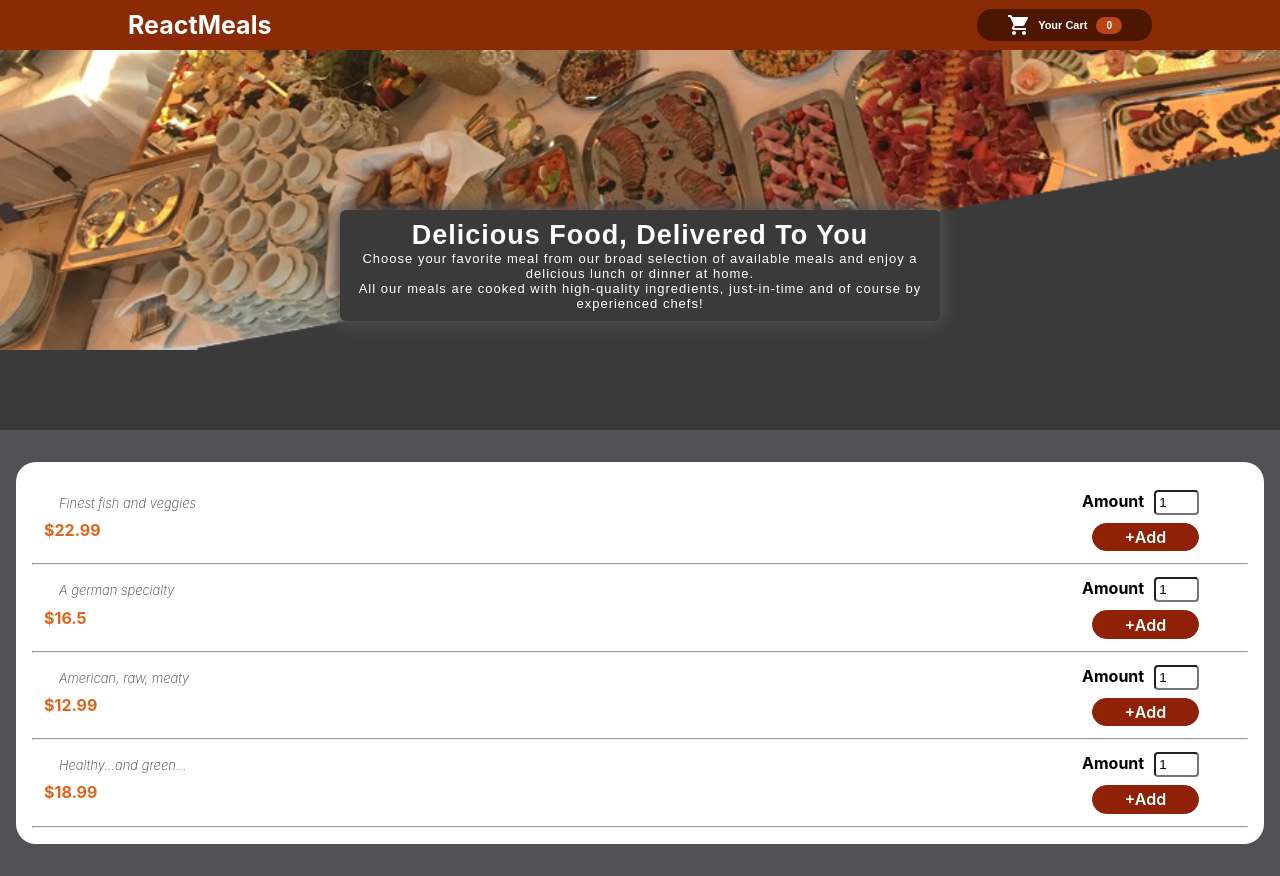
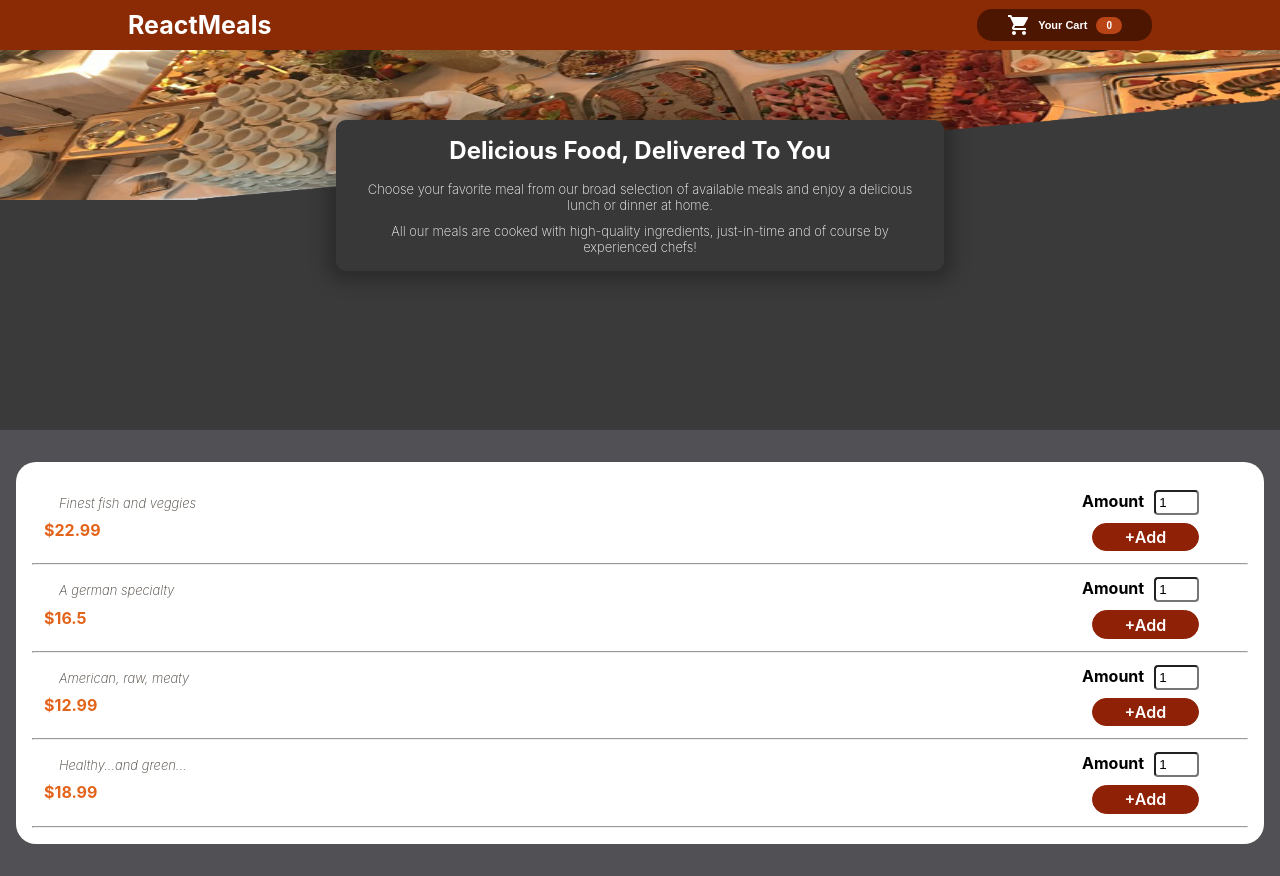
Before and after one commit to BadieSAKKA2/Section2, a React (Create React App) app in the folder food-delivery/: page / in a window 1280 px wide. Built offline with nearby package versions, Linux system fonts and the light colour scheme.

Commit message:
Made corrections to the code and added some TODOs

```diff
--- a/food-delivery/src/Components/CartModal/CartModal.js
+++ b/food-delivery/src/Components/CartModal/CartModal.js
@@ -1,22 +1,21 @@
 import CartItem from "./../CartItem/CartItem"
 import classes from "./CartModal.module.css";
 import { useCart } from './../../Contexts/cart-context';
+import { useThemeProps } from "@mui/material";
 
-const CartModal = () => {
+const CartModal = (props) => {
   const { state , dispatch} = useCart();
 
   const handleCloseModal = ()=>{
-    dispatch({type:"RENDER_CART"})
+    dispatch({type:"RENDER_CART"});
+    props.onCLose(); //TODO: menich mestaw3eb barcha l'utilisation mtaa dispatch "RENDER_CART" fel cas hedha (manipulation mtaa UI). ani 3maltha hakka ken thb tbaddalha famma hatta mochkl.
   }
   const calculateTotalPrice = (items) => {
     return items.reduce((total, item) => total + item.price * item.quantity, 0);
   };
 
   return (
-    <div>
-
-        <div className={classes.backdrop}>
-          <div className={classes.modal}>
+    <div >
             <div className={classes.content}>
               <ul>
                 {state.cartItems.map((item) => (
@@ -26,8 +25,6 @@ const CartModal = () => {
               <p>Total:{calculateTotalPrice(state.cartItems)}</p>
               <button onClick={handleCloseModal}>Close</button>
             </div>
-          </div>
-        </div>
 
       </div>
   );
--- a/food-delivery/src/Components/CartModal/CartModal.module.css
+++ b/food-delivery/src/Components/CartModal/CartModal.module.css
@@ -1,3 +1,5 @@
+
+/* MTBH: css not used  (modal and backdrop are handled in Modal component)
 .backdrop {
     position: fixed;
     top: 0;
@@ -18,6 +20,7 @@
     display: flex;
   }
 
+*/
   .content {
     padding: 1rem;
     background-color: white;
--- a/food-delivery/src/Components/Header/Header.js
+++ b/food-delivery/src/Components/Header/Header.js
@@ -15,6 +15,7 @@ function Header() {
     setCartIsOpen(true);
   };
   const closeCartHandler = () => {
+    console.log("jkbjknj");
     setCartIsOpen(false);
   };
 
@@ -31,9 +32,7 @@ function Header() {
         <div className="cart-number-tag">{cartContext.state.cartItems.length}</div>
       </button>
       <Modal isOpen={cartIsOpen} onClose={closeCartHandler}>
-        <div style={{ backgroundColor: "#FFFF00" }}>
-          <CartModal/>
-        </div>
+          <CartModal onCLose={closeCartHandler}/>
       </Modal>
     </div>
   );
--- a/food-delivery/src/Components/Intro/Intro.css
+++ b/food-delivery/src/Components/Intro/Intro.css
@@ -1,31 +1,51 @@
-.intro-sign {
+.intro-signs {
   width: 600px;
-    background-color:#3a3a3a;
-    border-radius:6px;
+  background-color: #3a3a3a;
+  border-radius: 6px;
   box-shadow: 0px 0px 16px 4px #525252;
-    cursor:pointer;
-    color:#ffffff;
-    font-family:Arial;
-    font-size:18px;
+  cursor: pointer;
+  color: #ffffff;
+  font-family: Arial;
+  font-size: 18px;
   letter-spacing: 1px;
-    padding:10px 0px;
+  padding: 10px 0px;
   text-align: center;
   letter-spacing: 1px;
   margin: 10px auto;
+}
+.intro-sign { /*MTBH: added this css istead of the one on top, didn't want to delete it. srry iyed i know it took a lot of time*/
+  width: 45%;
+  background-color: #383838;
+  margin: auto;
+  margin-top: -5rem;
+  box-shadow: 0 1px 18px 10px #00000040;
+  padding: 1rem;
+  max-width: 45rem;
+  text-align: center;
+  position: relative;
+  color: white;
+  border-radius: 10px;
+}
 
+
+.intro-sign h2 {
+    font-size: 1.5rem;
+    margin-top: 0;
+    margin-bottom: 1rem;
   }
-.background-space{
+
+.background-space { /* TODO: relocate background to app component or to a component (or div) that encapsulates both intro and item list*/
   height: 80px;
 
   padding: 150px 0;
   background-color: #3a3a3a;
   background-image: url("../../assets/background-image.png");
-    background-size: 100% 300px ;
+
+  background-size: 100% 150px; /* MTBH: changed 300px to 150px*/
   background-repeat: no-repeat;
 }
-p{
+p {
   padding: 0px 15px;
-    font-size:13px;
+  font-size: 13px;
   font-weight: 200;
-
 }
--- a/food-delivery/src/Components/Intro/Intro.js
+++ b/food-delivery/src/Components/Intro/Intro.js
@@ -4,7 +4,7 @@ function Intro(){
         <div class="background-space">
             <div class="intro-sign">
                 <h2>Delicious Food, Delivered To You</h2>
-                <p>Choose your favorite meal from our broad selection of available meals and enjoy a delicious
+                <p style={{marginBottom:"10px"}}>Choose your favorite meal from our broad selection of available meals and enjoy a delicious
                     lunch or dinner at home.</p>
                 <p>All our meals are cooked with high-quality ingredients, just-in-time and of course by
                         experienced chefs!</p>
--- a/food-delivery/src/Components/UI/Modal/Modal.js
+++ b/food-delivery/src/Components/UI/Modal/Modal.js
@@ -15,7 +15,7 @@ const Modal = (props) => {
   return (
     <React.Fragment>
       {ReactDom.createPortal(
-        <Backdrop onClick={props.onClose} />,
+        <Backdrop onClick={props.onClose} />, //TODO: backdrop onCLick not working (to fix)
         document.getElementById("backdrop-root")
       )}
       {ReactDom.createPortal(
```
Also changed, not shown: food-delivery/src/assets/meals.jpg (added), 1 other file (tests, documents, lock files or other folders). Lines whose indentation alone changed are shown as unchanged.
